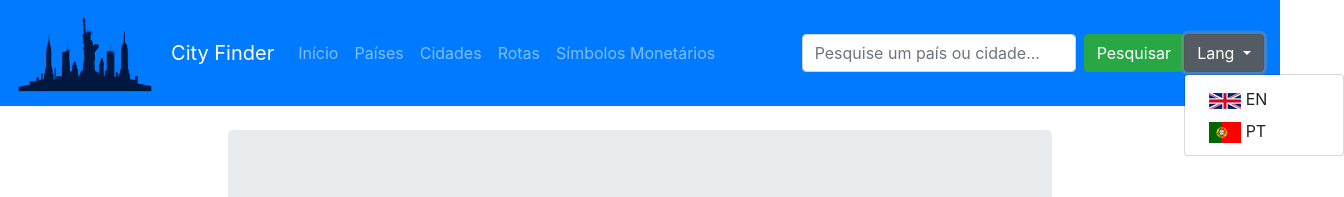
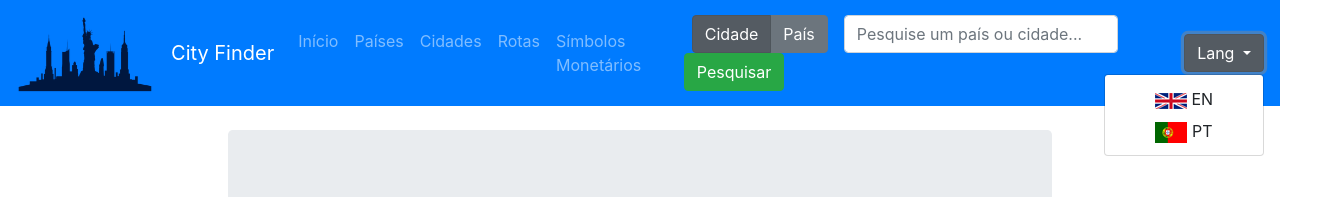
Before and after one commit to hugoasilva/City-Finder, a Vue app: page / in a window 1280 px wide. Both pictures are taken after a click on the button "Lang". Shown: the top 197 px of the page, 1344 px wide, since content can reach past the window. Built offline with nearby package versions, Linux system fonts and the light colour scheme; no server answers.

Commit message:
dropdown a funcionar

```diff
--- a/src/components/Menu.vue
+++ b/src/components/Menu.vue
@@ -26,16 +26,24 @@
             </li>
           </ul>
           <form class="form-inline my-2 my-lg-0">
+            <div class="btn-group btn-group-toggle mr-sm-2 mx-2" data-toggle="buttons">
+              <label class="btn btn-secondary active">
+                <input type="radio" name="options" id="option1" autocomplete="off" checked>Cidade
+              </label>
+              <label class="btn btn-secondary">
+                <input type="radio" name="options" id="option2" autocomplete="off"> País
+              </label>
+            </div>
             <input class="form-control mr-sm-2 mx-2" type="search" placeholder="Pesquise um país ou cidade..." aria-label="Search">
-            <button class="btn btn-secondary btn-success my-2 my-sm-0" type="submit">Pesquisar</button>
+            <button class="btn btn-secondary btn-success my-2 my-sm-0 mr-sm-2" type="submit">Pesquisar</button>
           </form>
           <div class="dropdown">
-            <button class="btn btn-secondary dropdown-toggle" type="button" id="dropdownMenu2" data-toggle="dropdown" aria-haspopup="true" aria-expanded="false">
+            <button class="btn btn-secondary dropdown-toggle" type="button" id="dropdownMenu" data-toggle="dropdown" aria-haspopup="true" aria-expanded="false">
               Lang
             </button>
-            <div class="dropdown-menu" aria-labelledby="dropdownMenu2">
-              <button class="dropdown-item" type="button"><img src="@/assets/en.png" alt="English" /> EN</button>
-              <button class="dropdown-item" type="button"><img src="@/assets/pt.png" alt="Português" /> PT</button>
+            <div class="dropdown-menu dropdown-menu-right" aria-labelledby="dropdownMenu">
+              <button class="dropdown-item text-center" type="button"><img src="@/assets/en.png" alt="English" /> EN</button>
+              <button class="dropdown-item text-center" type="button"><img src="@/assets/pt.png" alt="Português" /> PT</button>
             </div>
           </div>
         </div>
@@ -70,4 +78,8 @@ export default {
   display: block;
   height: 100px;
 }
+
+.dropdown-menu {
+    width: 0mm;
+}
 </style>
```
